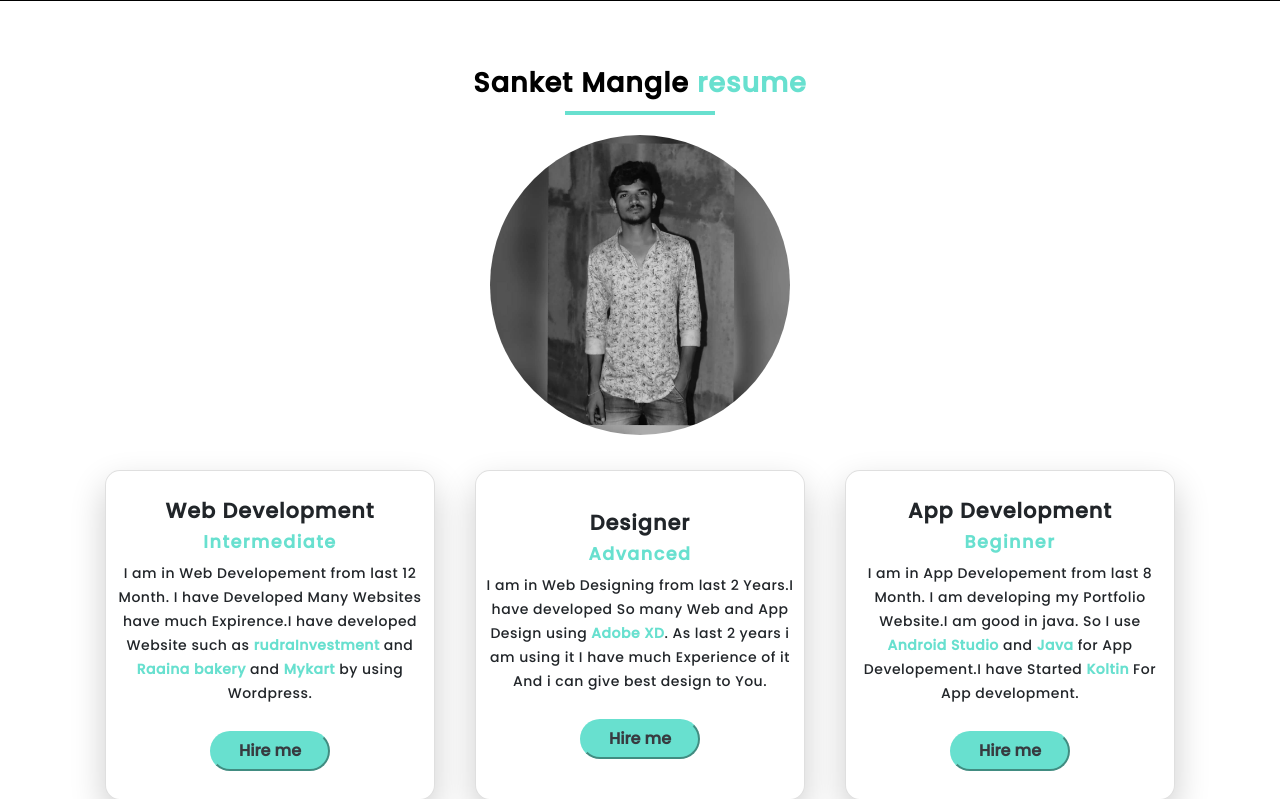
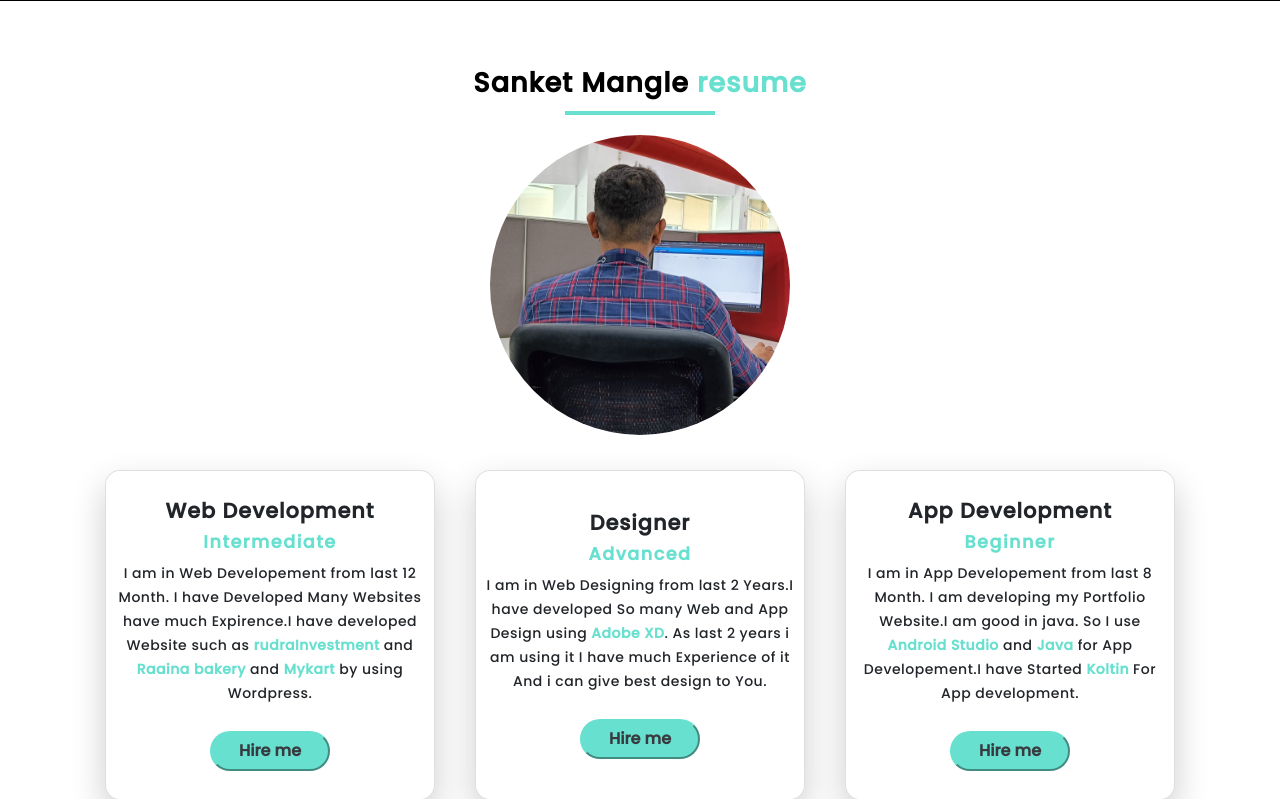
Before and after one commit to Sanku077/Portfolio, a PHP site: page / in a window 1280 px wide. Shown: the part 799-1598 px from the top of the page. Run offline with PHP 8.4, Linux system fonts and the light colour scheme; some libraries are stand-ins or nearby versions.

Commit message:
Update main.css

```diff
--- a/css/main.css
+++ b/css/main.css
@@ -1254,7 +1254,7 @@ textarea.input1 + .shadow-input1 {
 	width: 300px;
 	height: 300px;
 	margin-top: 20px;
-	background-image: url('../img/Self.jpg');
+	background-image: url('../img/IMG20230407122324.jpg');
 	background-size: cover;
 	border-color: #68e0cf;
 	display: block;
```
